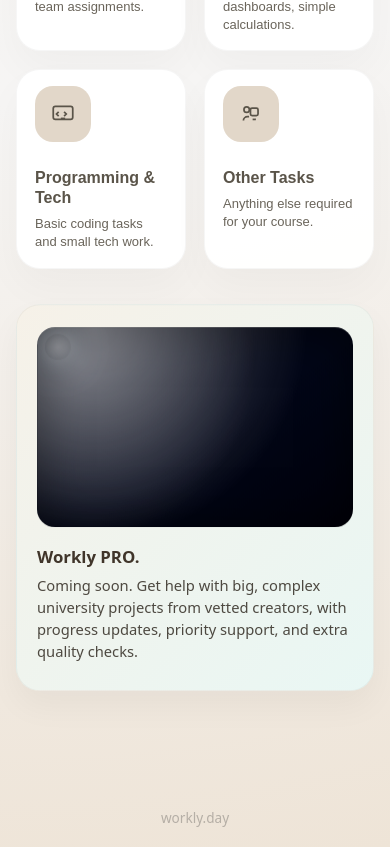
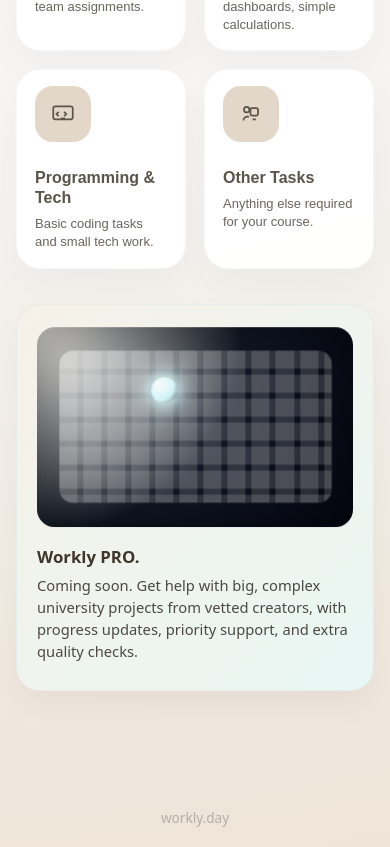
Before and after one commit to SEBRAHEIM/workly-landing, a Next.js app: page / in a window 390 px wide. Shown: the part 856-1703 px from the top of the page. Built offline with nearby package versions, Linux system fonts and the light colour scheme.

Commit message:
Refine Workly PRO keyboard-style light animation

```diff
--- a/styles/globals.css
+++ b/styles/globals.css
@@ -859,3 +859,82 @@ a {
     }
   }
 }
+
+
+/* WORKLY_KEYBOARD_OVERRIDE */
+@media (max-width: 760px) {
+  .home-pro-media {
+    position: relative;
+    width: 100%;
+    height: 200px;
+    border-radius: 18px;
+    overflow: hidden;
+    background: radial-gradient(circle at 0% 0%, rgba(255, 255, 255, 0.18), #101623 55%, #050712 100%);
+    box-shadow: inset 0 0 60px rgba(0, 0, 0, 0.45);
+    isolation: isolate;
+  }
+
+  .home-pro-media::before {
+    content: "";
+    position: absolute;
+    inset: 12% 7%;
+    border-radius: 14px;
+    background:
+      radial-gradient(circle at 0% 0%, rgba(255, 255, 255, 0.32), transparent 60%),
+      repeating-linear-gradient(
+        to right,
+        rgba(255, 255, 255, 0.16) 0,
+        rgba(255, 255, 255, 0.16) 18px,
+        transparent 18px,
+        transparent 24px
+      ),
+      repeating-linear-gradient(
+        to bottom,
+        rgba(255, 255, 255, 0.16) 0,
+        rgba(255, 255, 255, 0.16) 18px,
+        transparent 18px,
+        transparent 24px
+      );
+    background-blend-mode: soft-light;
+    opacity: 0.95;
+    pointer-events: none;
+  }
+
+  .home-pro-media::after {
+    content: "";
+    position: absolute;
+    left: 12%;
+    top: 24%;
+    width: 26px;
+    height: 26px;
+    border-radius: 999px;
+    background: radial-gradient(circle at 30% 30%, #ffffff, #c4f9ff 55%, transparent 80%);
+    box-shadow:
+      0 0 14px rgba(196, 249, 255, 0.95),
+      0 0 38px rgba(196, 249, 255, 0.65);
+    opacity: 0.95;
+    pointer-events: none;
+    animation: worklyKeyTravel 4.6s ease-in-out infinite;
+  }
+
+  @keyframes worklyKeyTravel {
+    0% {
+      transform: translate(0, 0);
+    }
+    20% {
+      transform: translate(70px, 0);
+    }
+    40% {
+      transform: translate(135px, 22px);
+    }
+    60% {
+      transform: translate(40px, 44px);
+    }
+    80% {
+      transform: translate(120px, 70px);
+    }
+    100% {
+      transform: translate(10px, 36px);
+    }
+  }
+}
```
